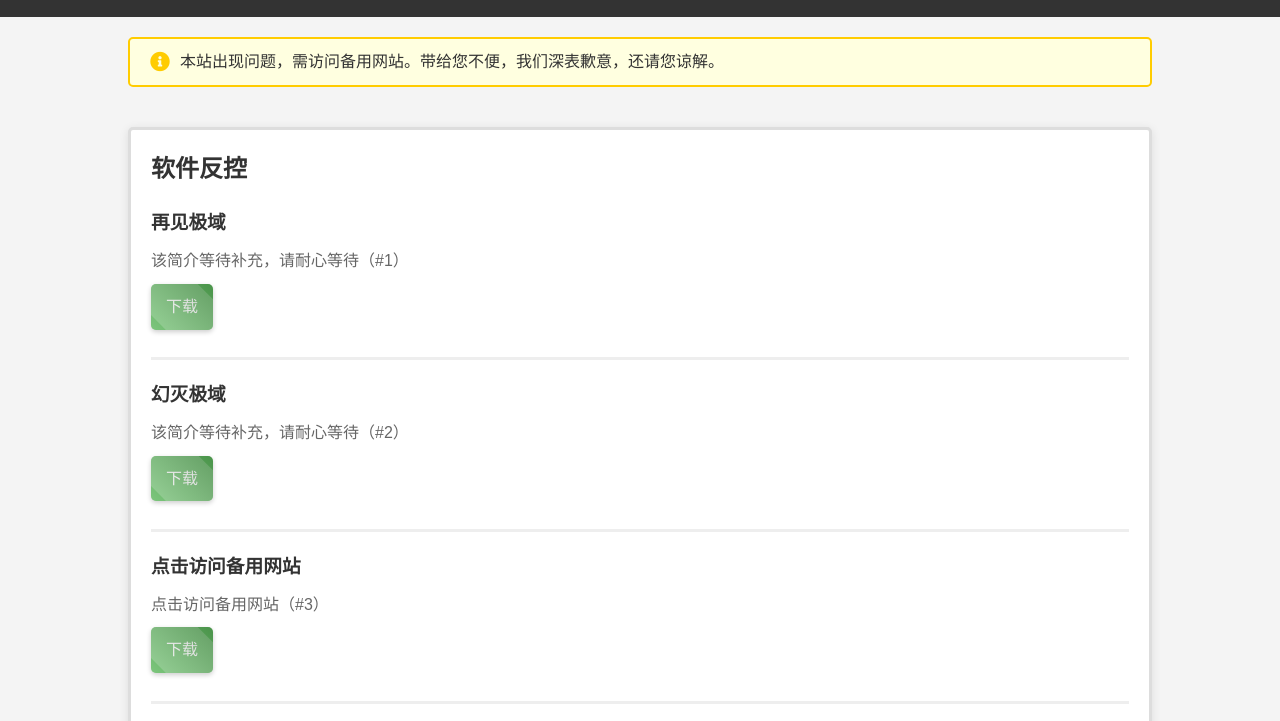
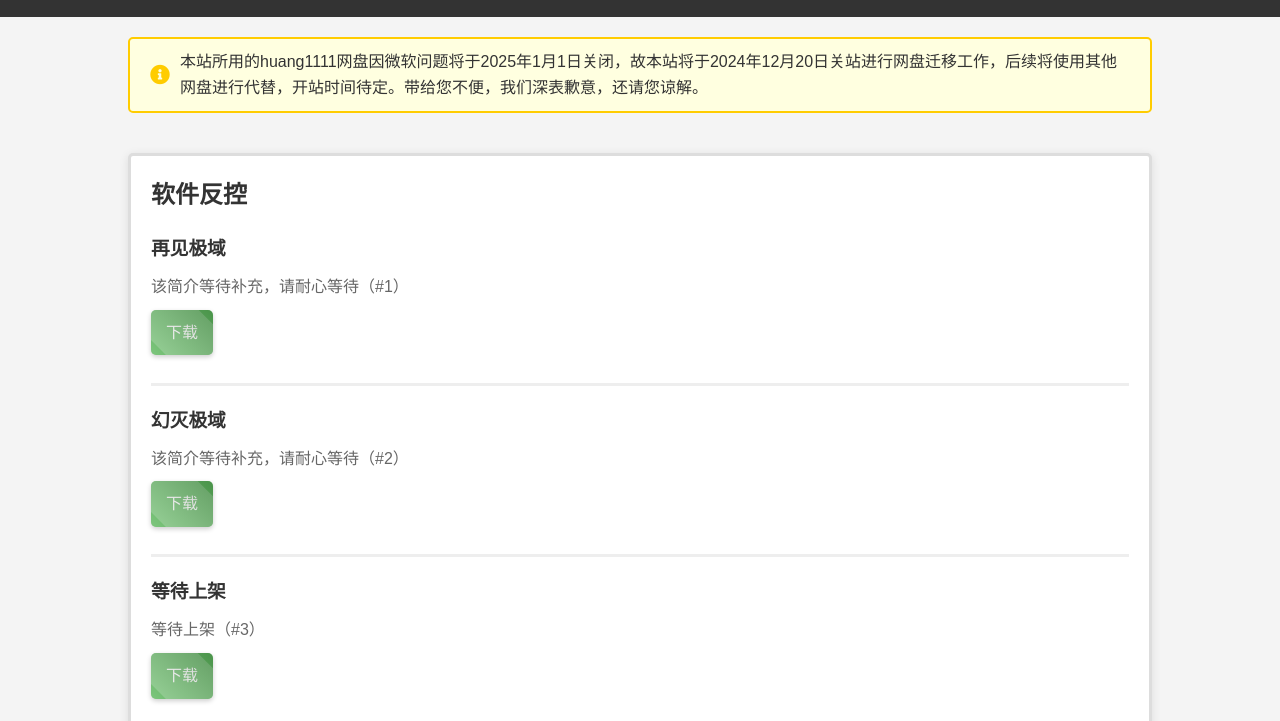
Before and after one commit to dhhdl/dhhdl.github.io, a plain HTML site: page index.html in a window 1280 px wide. Shown: the part 61-782 px from the top of the page. Drawn offline with Linux system fonts and the light colour scheme.

Commit message:
Update index.html

```diff
--- a/index.html
+++ b/index.html
@@ -23,7 +23,8 @@
     </header>
 
     <div class="alert">
-        <i class="fas fa-info-circle"></i> 本站出现问题，需访问备用网站。带给您不便，我们深表歉意，还请您谅解。
+        <i class="fas fa-info-circle"></i>  本站所用的huang1111网盘因微软问题将于2025年1月1日关闭，故本站将于2024年12月20日关站进行网盘迁移工作，后续将使用其他网盘进行代替，开站时间待定。带给您不便，我们深表歉意，还请您谅解。
+
     </div>
 
     <main class="container">
@@ -40,9 +41,9 @@
                 <a href="https://wwa.lanzoui.com/iHaqDr37wfe" class="btn">下载</a>
             </div>
             <div class="download-item">
-                <h3>点击访问备用网站</h3>
-                <p>点击访问备用网站（#3）</p>
-                <a href="https://jiyudown.xzin.top" class="btn">下载</a>
+                <h3>等待上架</h3>
+                <p>等待上架（#3）</p>
+                <a href="#" class="btn">下载</a>
             </div>
             <div class="download-item">
                 <h3>等待上架</h3>
```
